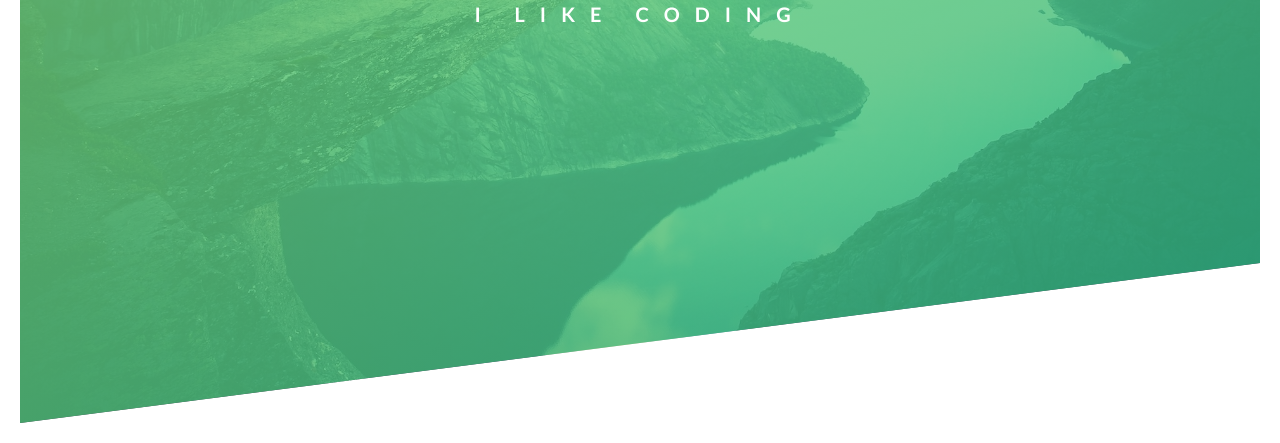
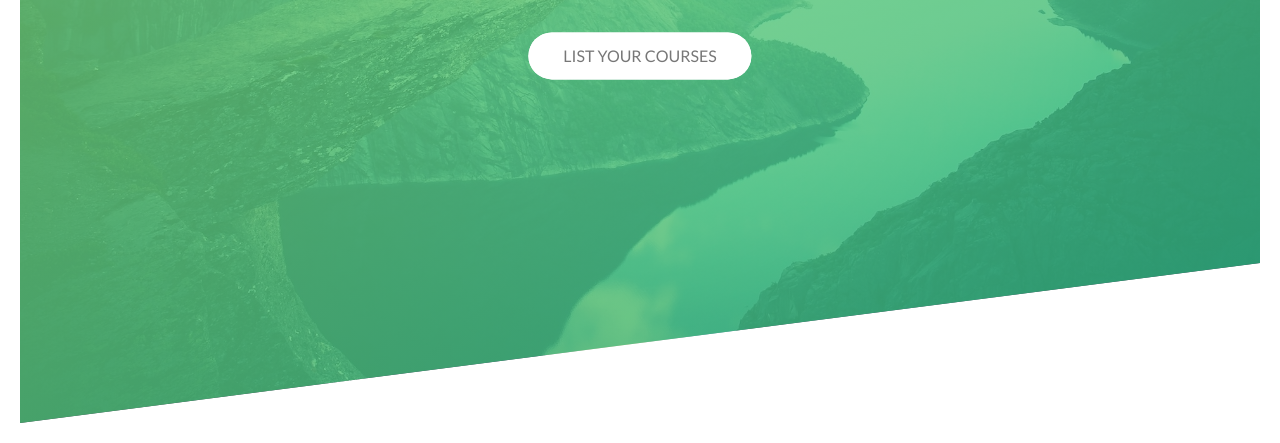
Before and after one commit to naveenrawat51/html-css-cardio-1, a plain HTML site: page index.html in a window 1280 px wide. Shown: the part 357-800 px from the top of the page. Drawn offline with Linux system fonts and the light colour scheme.

Commit message:
header button and animation added

```diff
--- a/css/styles.css
+++ b/css/styles.css
@@ -36,19 +36,17 @@ body {
   height: 35px;
 }
 
-.logo:hover {
-  animation: moveInLeft 1s ease-out;
-}
-
 .text-box {
   position: absolute;
   top: 40%;
   left: 50%;
   transform: translate(-50%, -50%);
+  text-align: center;
 }
 .heading-primary {
   color: #fff;
   text-transform: uppercase;
+  margin-bottom: 50px;
 }
 
 .heading-primary-main {
@@ -80,7 +78,7 @@ body {
   }
 
   50% {
-    transform: translateX(30px) ;
+    transform: translateX(30px);
   }
 
   100% {
@@ -104,3 +102,67 @@ body {
     transform: translate(0);
   }
 }
+
+@keyframes moveInBottom {
+  0% {
+    opacity: 0;
+    transform: translateY(100px);
+  }
+
+  100% {
+    opacity: 1;
+    transform: translate(0);
+  }
+}
+.btn:link,
+.btn:visited {
+  text-decoration: none;
+  text-transform: uppercase;
+  padding: 10px 35px;
+  display: inline-block;
+  border-radius: 100px;
+  transition: all 0.2s;
+  position: relative;
+}
+
+.btn:hover {
+  transform: translateY(-3px);
+  box-shadow: 0 10px 20px rgba(0, 0, 0, 0.2);
+}
+
+.btn:active {
+  transform: translateY(-1px);
+  box-shadow: 0 5px 10px rgba(0, 0, 0, 0.2);
+}
+
+.btn-white {
+  background-color: #fff;
+  color: #777;
+}
+
+.btn::after {
+  content: "";
+  display: inline-block;
+  height: 100%;
+  width: 100%;
+  border-radius: 100px;
+  position: absolute;
+  top: 0;
+  left: 0;
+  z-index: -1;
+  transition: all 0.4s;
+}
+
+.btn-white::after {
+  background-color: #fff;
+}
+
+.btn:hover::after {
+  transform: scaleX(1.4) scaleY(1.6);
+  opacity: 0;
+}
+
+.btn-animated {
+  animation: moveInBottom 0.5s ease-out 1s;
+  animation-fill-mode: backwards;
+}
--- a/index.html
+++ b/index.html
@@ -24,6 +24,7 @@
           <span class="heading-primary-main">Naveen</span>
           <span class="heading-primary-sub">I like Coding</span>
         </h1>
+        <a href="#" class="btn btn-white btn-animated"> List your courses </a>
       </div>
     </header>
   </body>
```
